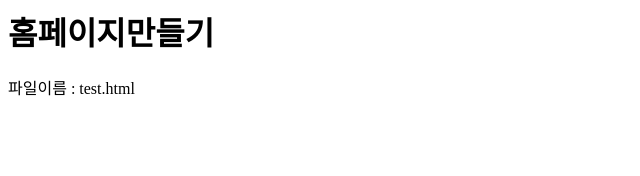
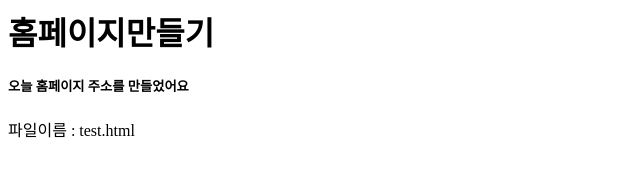
Before and after one commit to song-yo-han2/chanmusic, a plain HTML site: page index.html in a window 1280 px wide. Shown: the whole page, without its empty margins (0-640 px from the left). Drawn offline with Linux system fonts and the light colour scheme.

Commit message:
Add files via upload

```diff
--- a/index.html
+++ b/index.html
@@ -2,7 +2,8 @@
 <head>
 </head>
 <body>
-<h1> 홈페이지만들기 </h1>
+<h1>홈페이지만들기</h1>
+<h5>오늘 홈페이지 주소를 만들었어요</h5>
 </body>
 </html>
 
```
